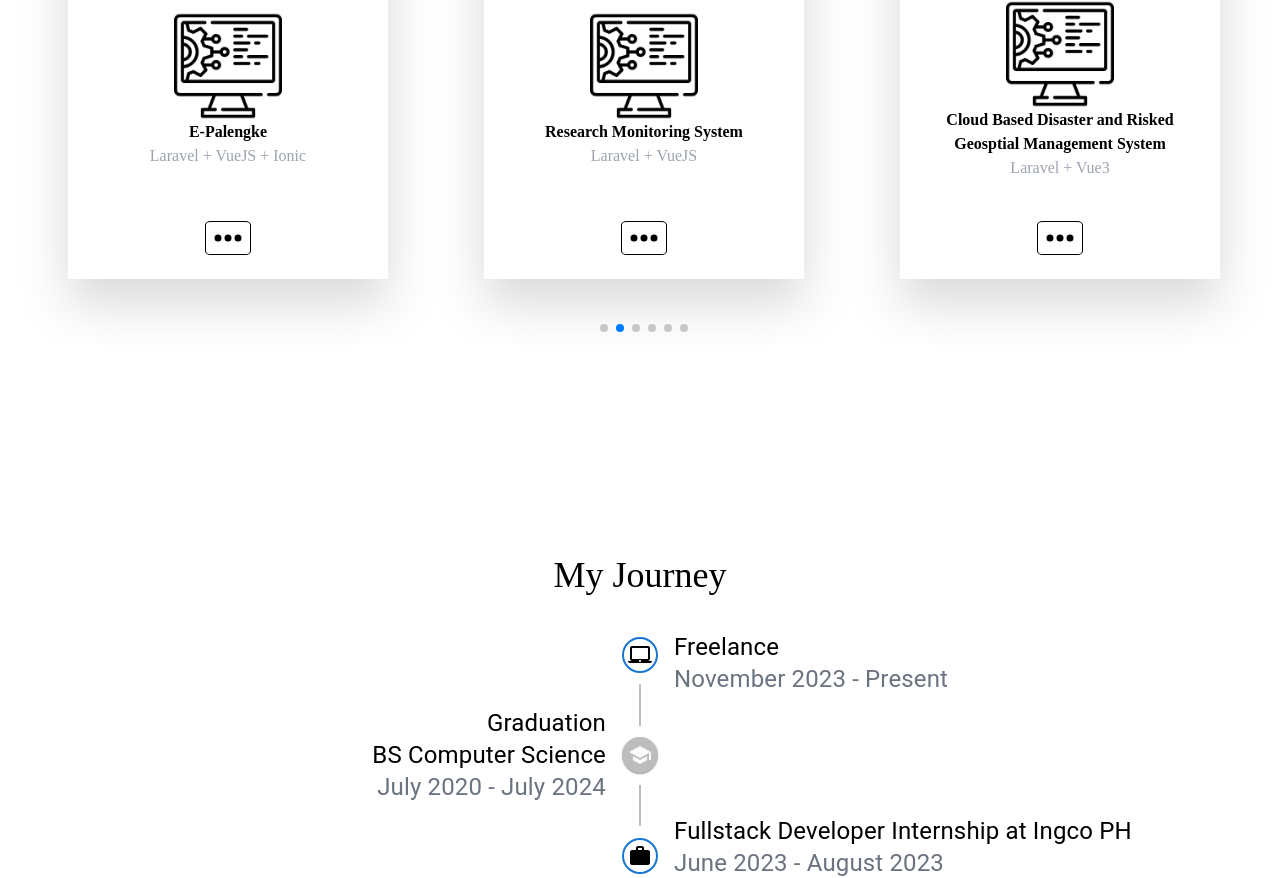
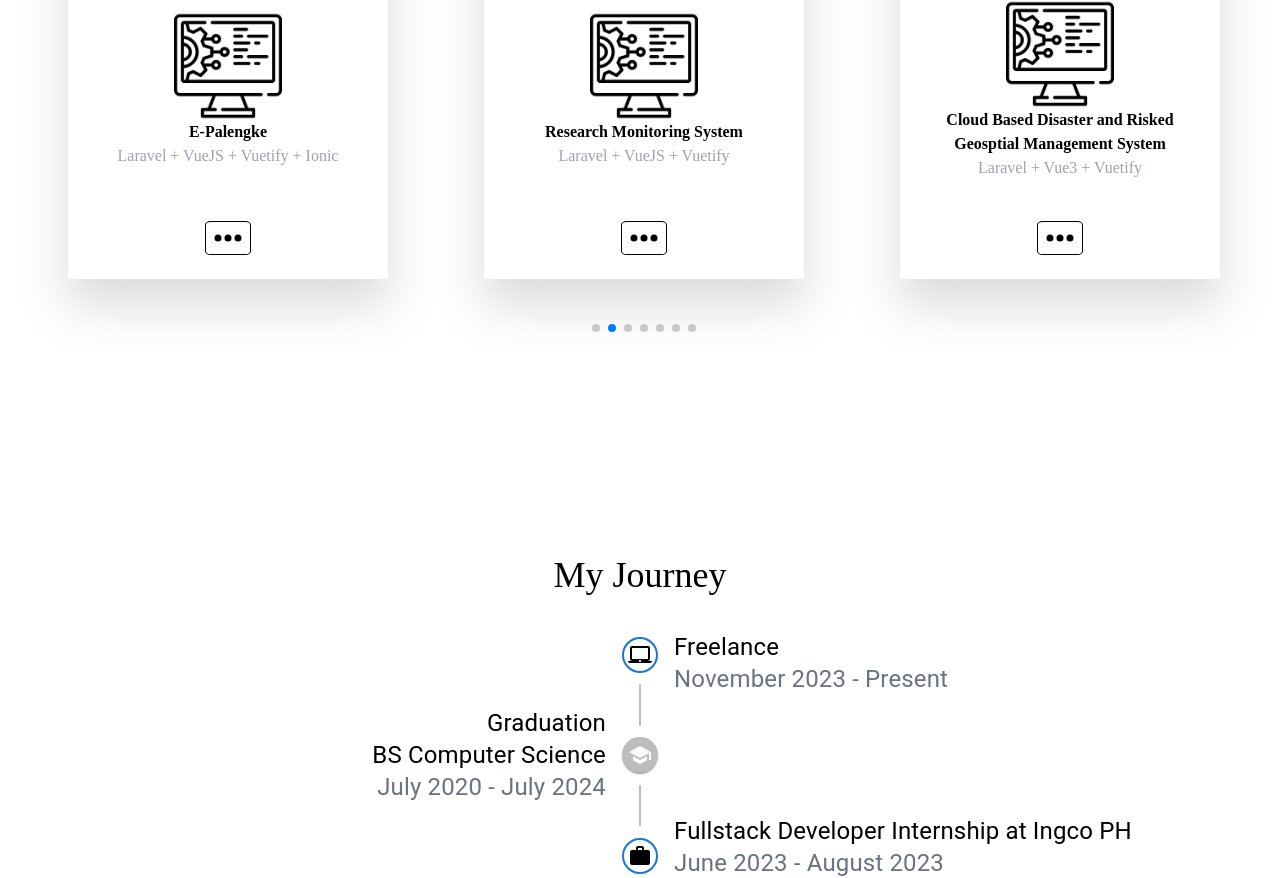
Before and after one commit to DanerisMendoza/portfolio, a React (Create React App) app: page / in a window 1280 px wide. Shown: the part 1065-1943 px from the top of the page. Built offline with nearby package versions, Linux system fonts and the light colour scheme.

Commit message:
image path bug fix

```diff
--- a/src/views/Portfolio.js
+++ b/src/views/Portfolio.js
@@ -13,7 +13,7 @@ export default () => {
         name: "E-Palengke",
         project_link: "",
         project_logo: "images/system.png",
-        description: "Laravel + VueJS + Ionic",
+        description: "Laravel + VueJS + Vuetify + Ionic",
         platform: 'Web & Mobile',
         type: 'Academic Thesis',
         source_code: [],
@@ -22,7 +22,7 @@ export default () => {
         name: "Research Monitoring System",
         project_link: "",
         project_logo: "images/system.png",
-        description: "Laravel + VueJS",
+        description: "Laravel + VueJS + Vuetify",
         platform: 'Web',
         type: 'Freelance',
         source_code: [],
@@ -31,7 +31,7 @@ export default () => {
         name: "Cloud Based Disaster and Risked Geosptial Management System",
         project_link: "",
         project_logo: "images/system.png",
-        description: "Laravel + Vue3",
+        description: "Laravel + Vue3 + Vuetify",
         platform: 'Web',
         type: 'Freelance',
         source_code: [],
@@ -40,10 +40,19 @@ export default () => {
         name: "Web Based Ordering Management System",
         project_link: "",
         project_logo: "images/system.png",
-        description: "jQuery + PHP",
+        description: "jQuery + PHP + Bootstrap",
         platform: 'Web & Mobile',
         type: 'Academic Case Study',
         source_code: '',
+    },
+    {
+        name: "Portfolio",
+        project_link: "https://danerismendoza.github.io/DanerisMendoza/",
+        project_logo: "images/system.png",
+        description: "ReactJS + Tailwind + MUI",
+        platform: 'Web',
+        type: 'Personal',
+        source_code: 'https://github.com/DanerisMendoza/DanerisMendoza',
     },
     {
         name: "Cash Management Tracker",
@@ -55,13 +64,13 @@ export default () => {
         source_code: '',
     },
     {
-        name: "Portfolio",
-        project_link: "sampleLink",
+        name: "Vaccination System",
+        project_link: "",
         project_logo: "images/system.png",
-        description: "ReactJS + Tailwind + MUI",
-        platform: 'Web',
-        type: 'Personal',
-        source_code: 'https://github.com/DanerisMendoza/DanerisMendoza',
+        description: "C# + Mysql",
+        platform: 'Window',
+        type: 'Academic Case Study',
+        source_code: '',
     },
     ];
 
@@ -90,7 +99,7 @@ export default () => {
                             <Chip label={project.type} className="mb-2 self-end">
                             </Chip>
                             <div className="flex flex-col items-center text-center">
-                                <img src="images/system.png" alt='app' style={{ width: '40%' }} />
+                                <img src="/DanerisMendoza/images/system.png" alt='app' style={{ width: '40%' }} />
                                 <p className=' text-l font-semibold'>{project.name}</p>
                                 <p className=' text-s text-gray-400'>{project.description}</p>
                             </div>
--- a/src/views/Skills.js
+++ b/src/views/Skills.js
@@ -28,7 +28,7 @@ export default function BasicCard() {
                         </div>
                         <div className="p-1 card-mini">
                             <img
-                                src="images/logo/ionic.png"
+                                src="/DanerisMendoza/images/logo/ionic.png"
                                 className="h-14"
                                 alt="Ionic"
                             />
@@ -36,7 +36,7 @@ export default function BasicCard() {
                         </div>
                         <div className="p-1 card-mini">
                             <img
-                                src="images/logo/Jquery.png"
+                                src="/DanerisMendoza/images/logo/Jquery.png"
                                 className="h-14"
                                 alt="Jquery"
                             />
@@ -61,7 +61,7 @@ export default function BasicCard() {
 
                         <div className="p-1 card-mini">
                             <img
-                                src="images/logo/vuetify.png"
+                                src="/DanerisMendoza/images/logo/vuetify.png"
                                 className="h-14"
                                 alt="Vuetify"
                             />
@@ -109,7 +109,7 @@ export default function BasicCard() {
                         </div>
                         <div className="p-1 card-mini">
                             <img
-                                src="images/logo/sass.png"
+                                src="/DanerisMendoza/images/logo/sass.png"
                                 className="h-14"
                                 alt="SASS"
                             />
```
